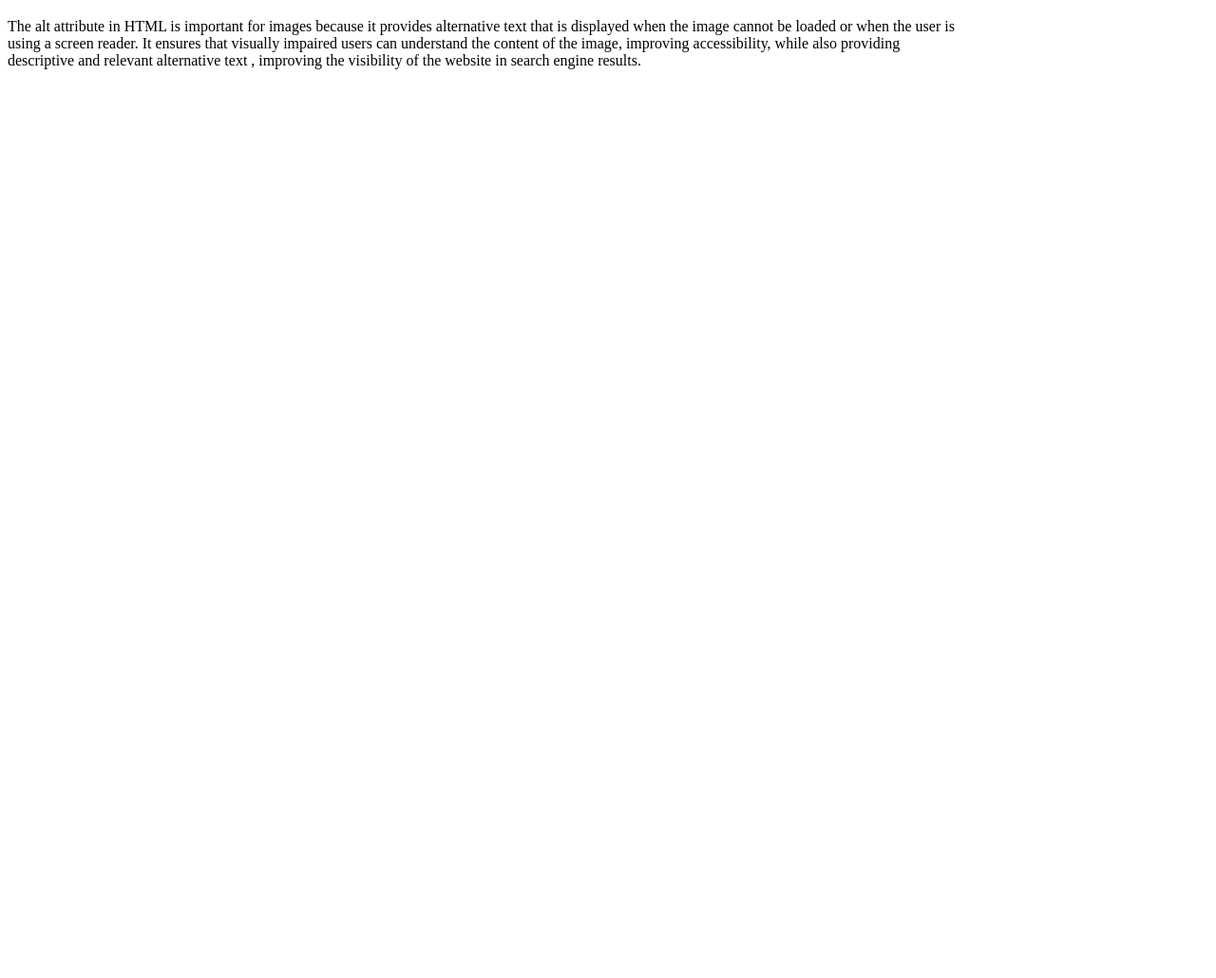
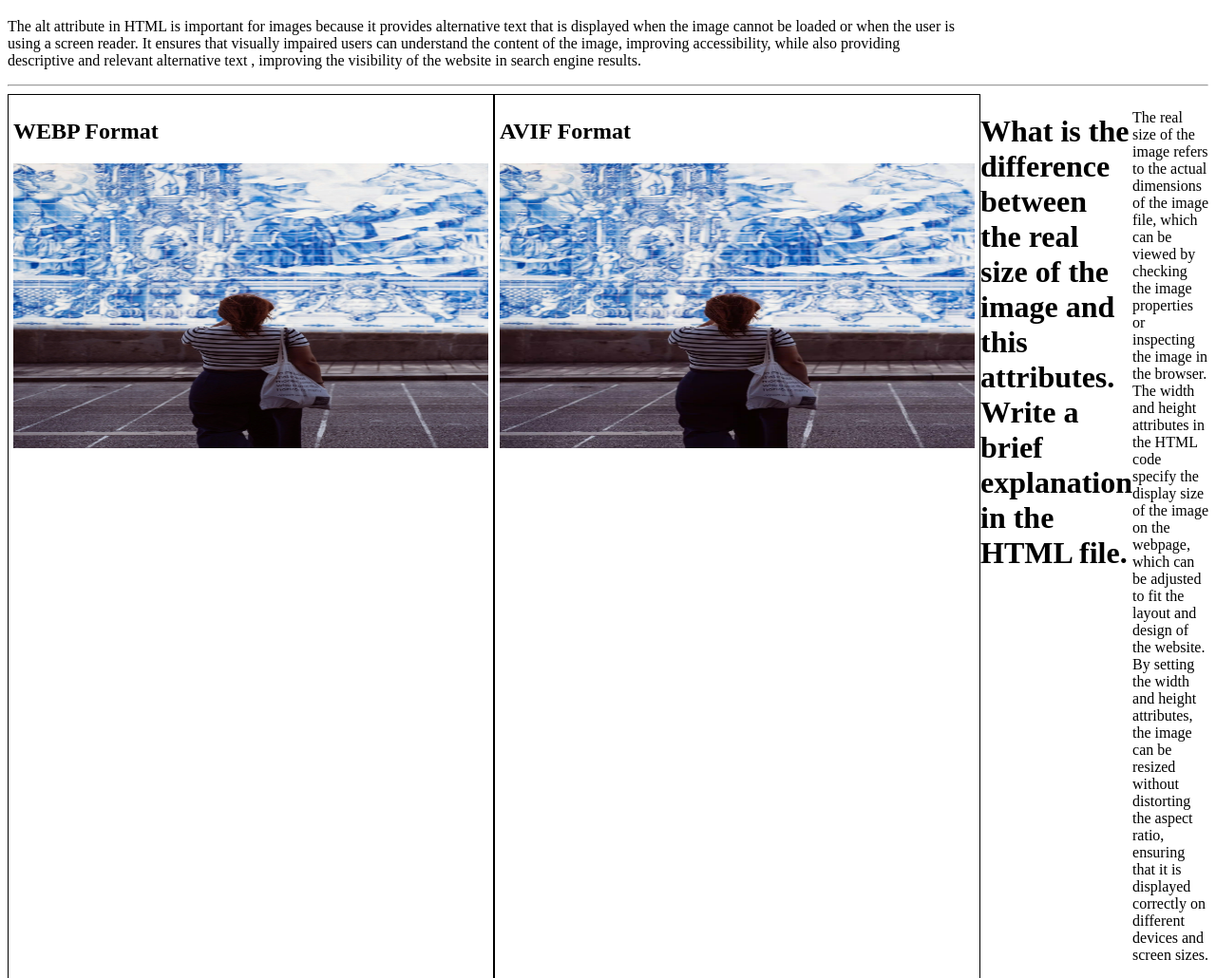
Before and after one commit to Cirvianum-DAW/mp9-uf2-act4-advanced-image-features-marcroma, a plain HTML site: page basic_image.html in a window 1280 px wide. Shown: the part 410-1440 px from the top of the page at 95% size. Before the commit the page ends 800 px from the top, so only its background shows below. Drawn offline with Linux system fonts and the light colour scheme.

Commit message:
Exercise 2 | OK

```diff
--- a/basic_image.html
+++ b/basic_image.html
@@ -6,11 +6,11 @@
     <title>Document</title>
   </head>
   <body>
-    <div style="max-width: 1000px;">
+    <div style="max-width: 1000px">
       <img
         src="https://images.pexels.com/photos/18032305/pexels-photo-18032305/free-photo-of-clouds-over-green-hilltops.jpeg?auto=compress&cs=tinysrgb&w=1260&h=750&dpr=2"
         alt="The top of a foggy mountain range, with a walking."
-        style="max-width: 700px"
+        style="max-width: 700px; max-height: 600px"
       />
       <h1>
         Why is the alt attribute important for images? Write a brief explanation
@@ -25,5 +25,40 @@
         text , improving the visibility of the website in search engine results.
       </p>
     </div>
+
+    <hr />
+
+    <div style="display: flex">
+      <div style="flex: 50%; padding: 5px; border: 1px solid #000">
+        <h2>WEBP Format</h2>
+        <img
+          src="img/pexels1WEBP.webp"
+          alt=""
+          style="width: 500px; height: 300px"
+        />
+      </div>
+      <div style="flex: 50%; padding: 5px; border: 1px solid #000">
+        <h2>AVIF Format</h2>
+        <img
+          src="img/pexels1AVIF.avif"
+          alt=""
+          style="width: 500px; height: 300px"
+        />
+      </div>
+
+      <h1>
+        What is the difference between the real size of the image and this
+        attributes. Write a brief explanation in the HTML file.
+      </h1>
+        <p>
+            The real size of the image refers to the actual dimensions of the image
+            file, which can be viewed by checking the image properties or inspecting
+            the image in the browser. The width and height attributes in the HTML
+            code specify the display size of the image on the webpage, which can be
+            adjusted to fit the layout and design of the website. By setting the
+            width and height attributes, the image can be resized without distorting
+            the aspect ratio, ensuring that it is displayed correctly on different
+            devices and screen sizes.
+    </div>
   </body>
 </html>
```
Also changed, not shown: img/pexels1AVIF.avif (added), img/pexels1WEBP.webp (added).
